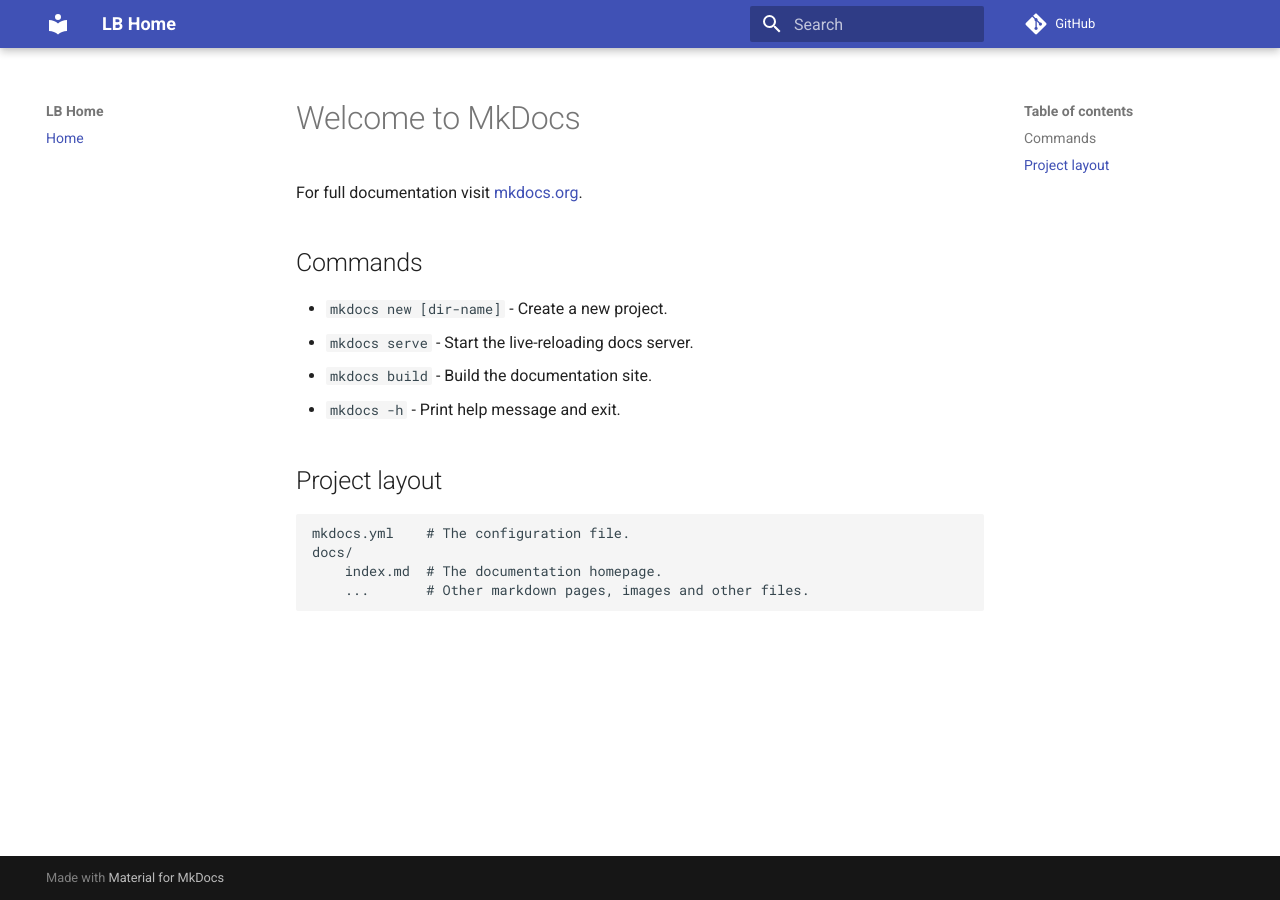
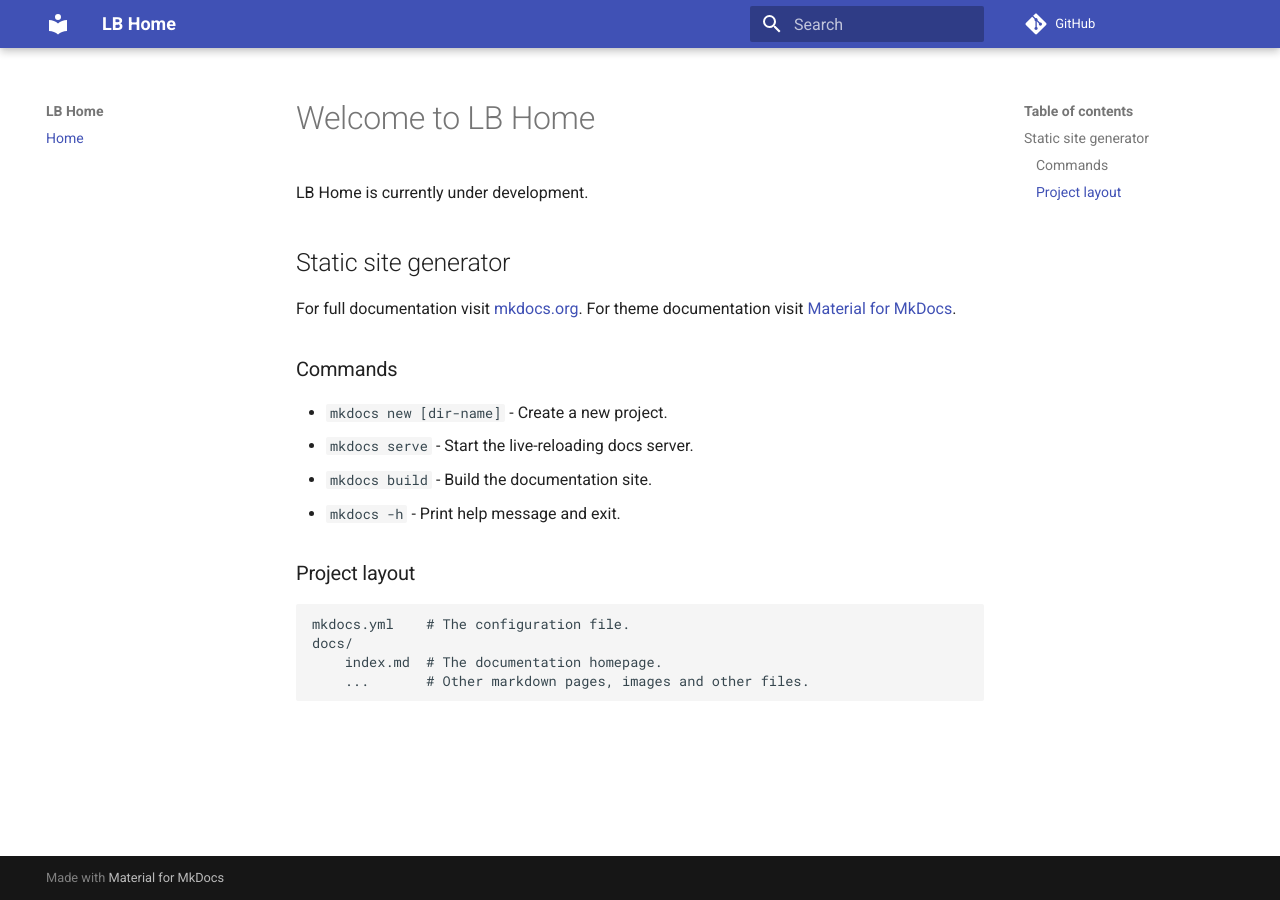
Before and after one commit to bobinator7/bobinator7.github.io, an MkDocs documentation site: the page built from docs/index.md, in a window 1280 px wide. Built offline with MkDocs 1.6.1 and Material for MkDocs 9.7.7, drawn with Linux system fonts in a browser that asks for light colours; comment, search, counter and statistics services are not loaded.

Commit message:
under dev statement in index

```diff
--- a/docs/index.md
+++ b/docs/index.md
@@ -1,15 +1,20 @@
-# Welcome to MkDocs
+# Welcome to LB Home
+
+LB Home is currently under development.
+
+## Static site generator
 
 For full documentation visit [mkdocs.org](https://www.mkdocs.org).
+For theme documentation visit [Material for MkDocs](https://squidfunk.github.io/mkdocs-material/).
 
-## Commands
+### Commands
 
 * `mkdocs new [dir-name]` - Create a new project.
 * `mkdocs serve` - Start the live-reloading docs server.
 * `mkdocs build` - Build the documentation site.
 * `mkdocs -h` - Print help message and exit.
 
-## Project layout
+### Project layout
 
     mkdocs.yml    # The configuration file.
     docs/
```
